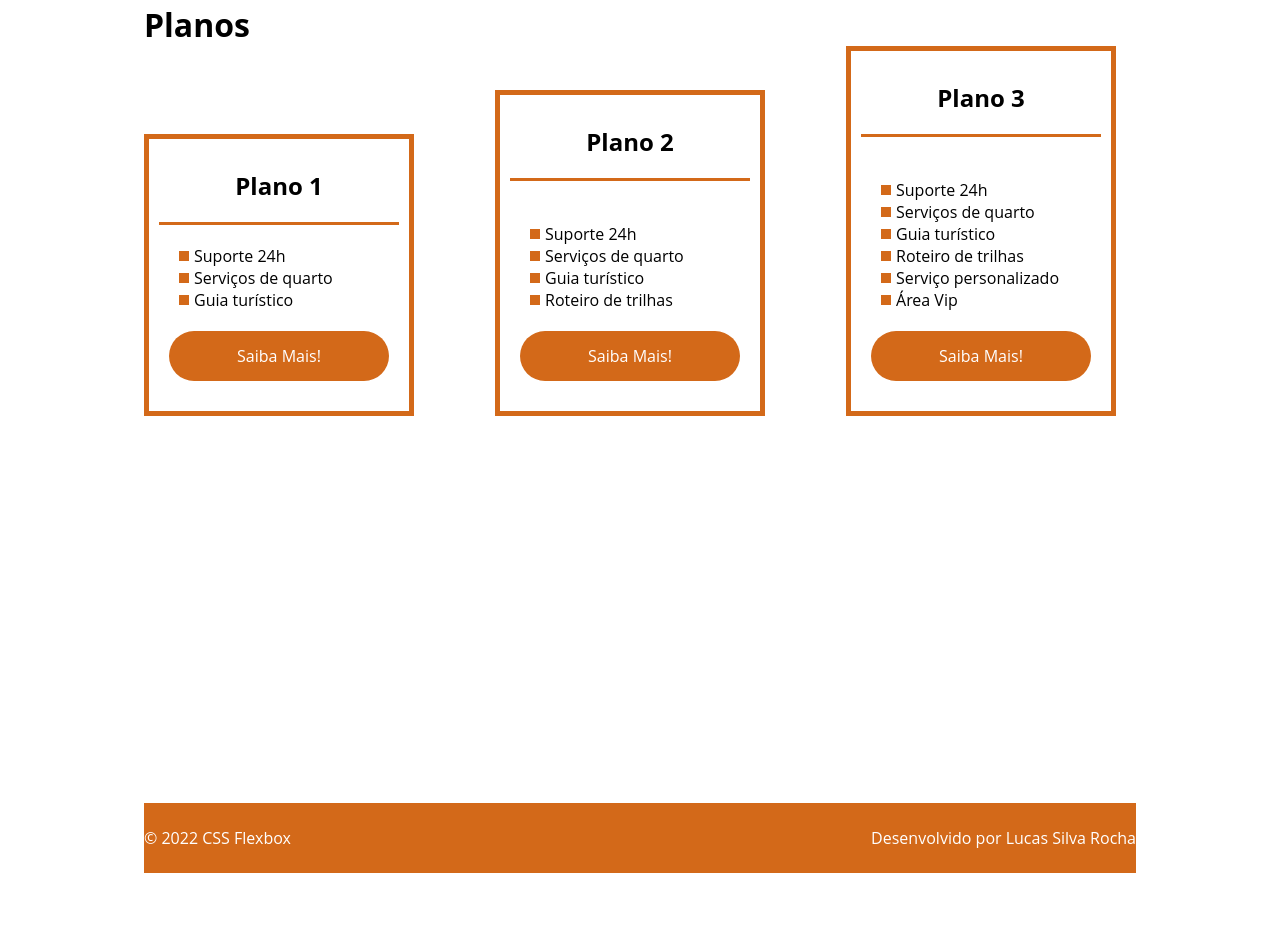
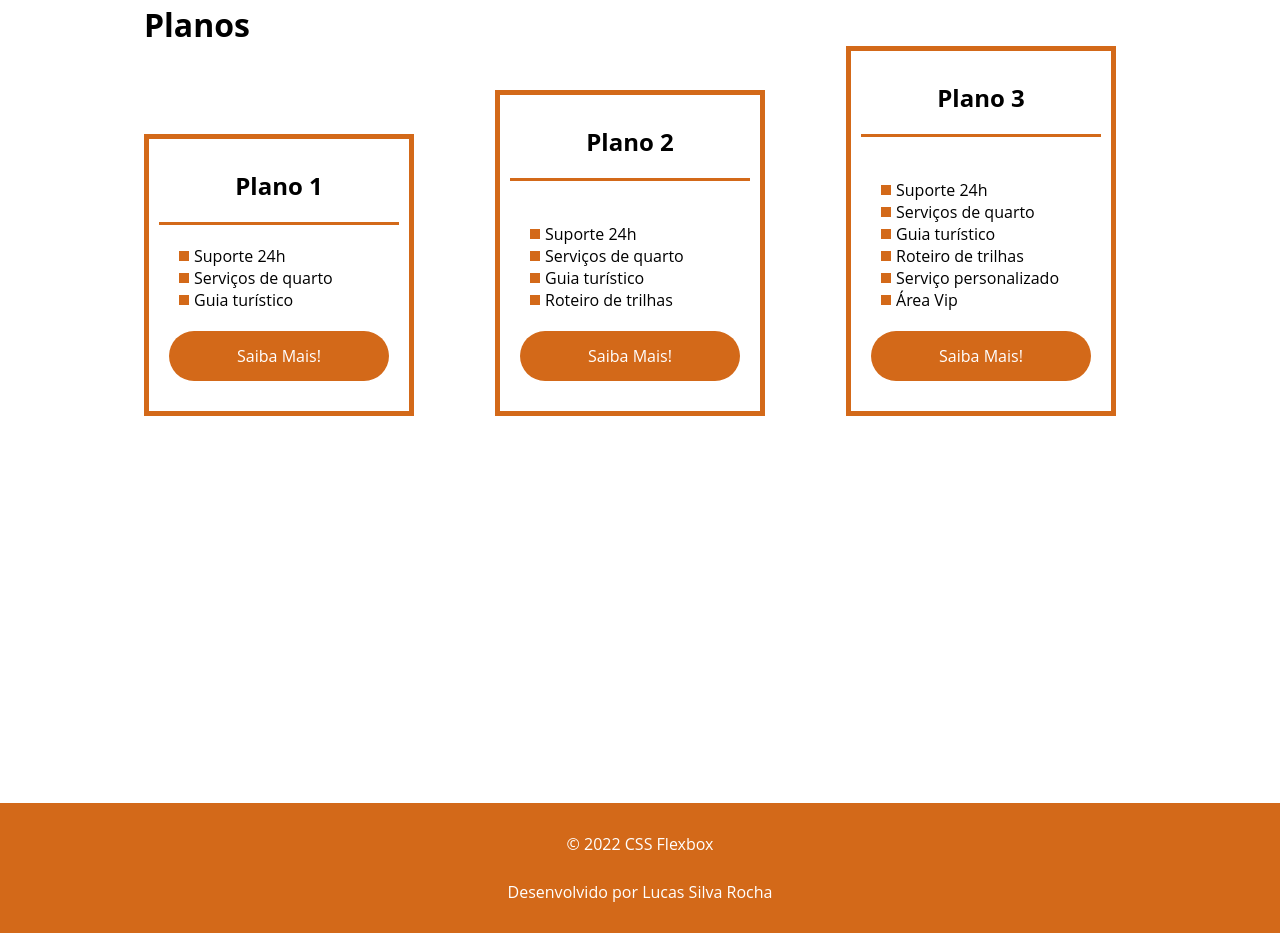
Before and after one commit to Lukas22D/FlexTurismo, a plain HTML site: page index.html in a window 1280 px wide. Shown: the part 1777-2710 px from the top of the page. Before the commit the page ends 2650 px from the top, so only its background shows below. Drawn offline with Linux system fonts and the light colour scheme.

Commit message:
Reajustes no css e index

```diff
--- a/index.html
+++ b/index.html
@@ -123,7 +123,7 @@
     </div>
 
     <footer>
-        <div class="flex-container footer">
+        <div class="footer">
             <p>&copy; 2022 CSS Flexbox</p>
             <p>Desenvolvido por Lucas Silva Rocha</p>
         </div>
--- a/style.css
+++ b/style.css
@@ -251,13 +251,16 @@ header .logo{
     background-color: #d36919;
     height: 70px;
     display: flex;
+    flex-direction: column;
     align-items: center;
+    padding: 30px;
 }
 
 footer .footer{
     justify-content: space-between;
     color: #fff;
 }
+
 /* Mobile */
 
 @media(max-width: 992px){
```
